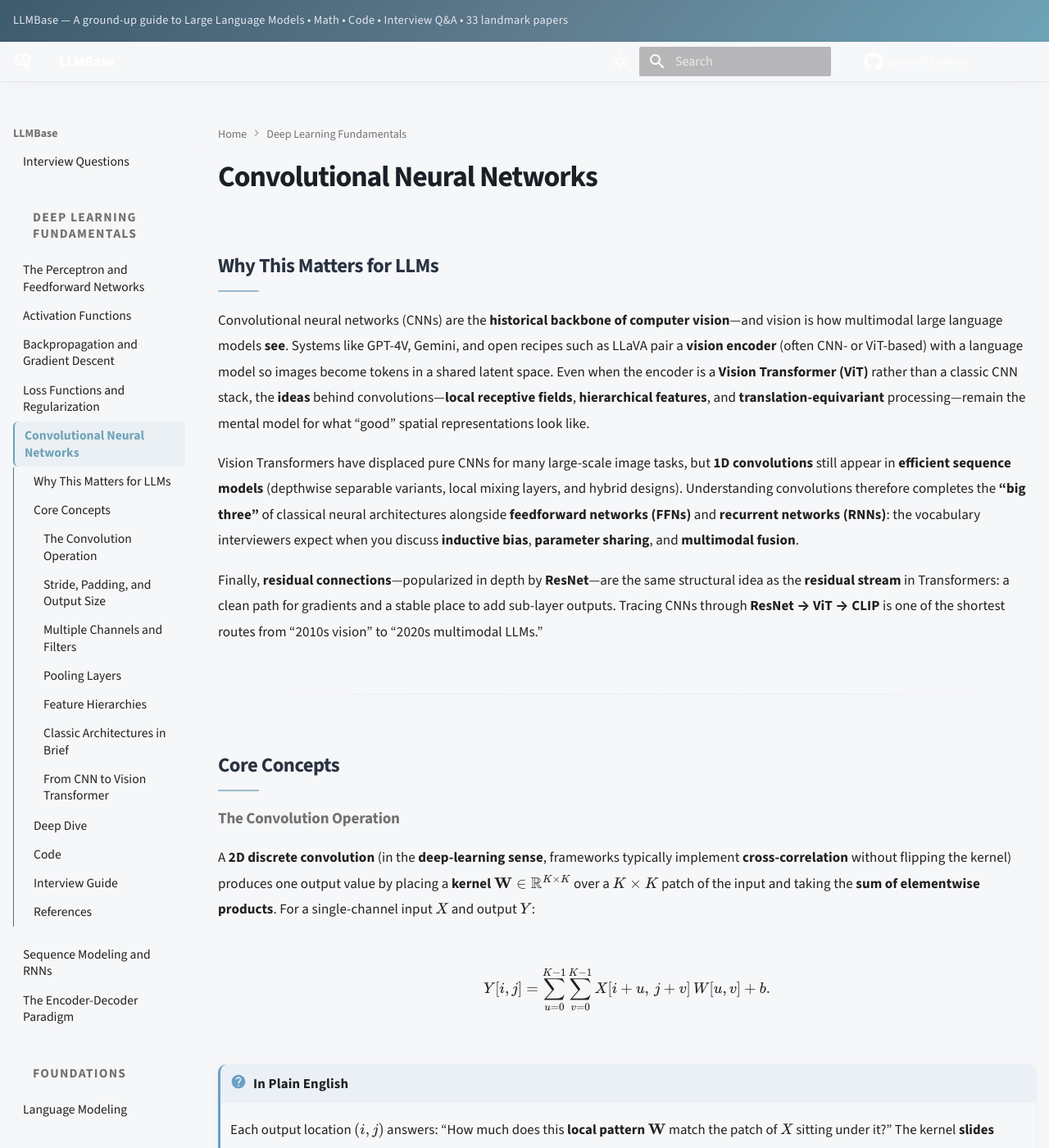
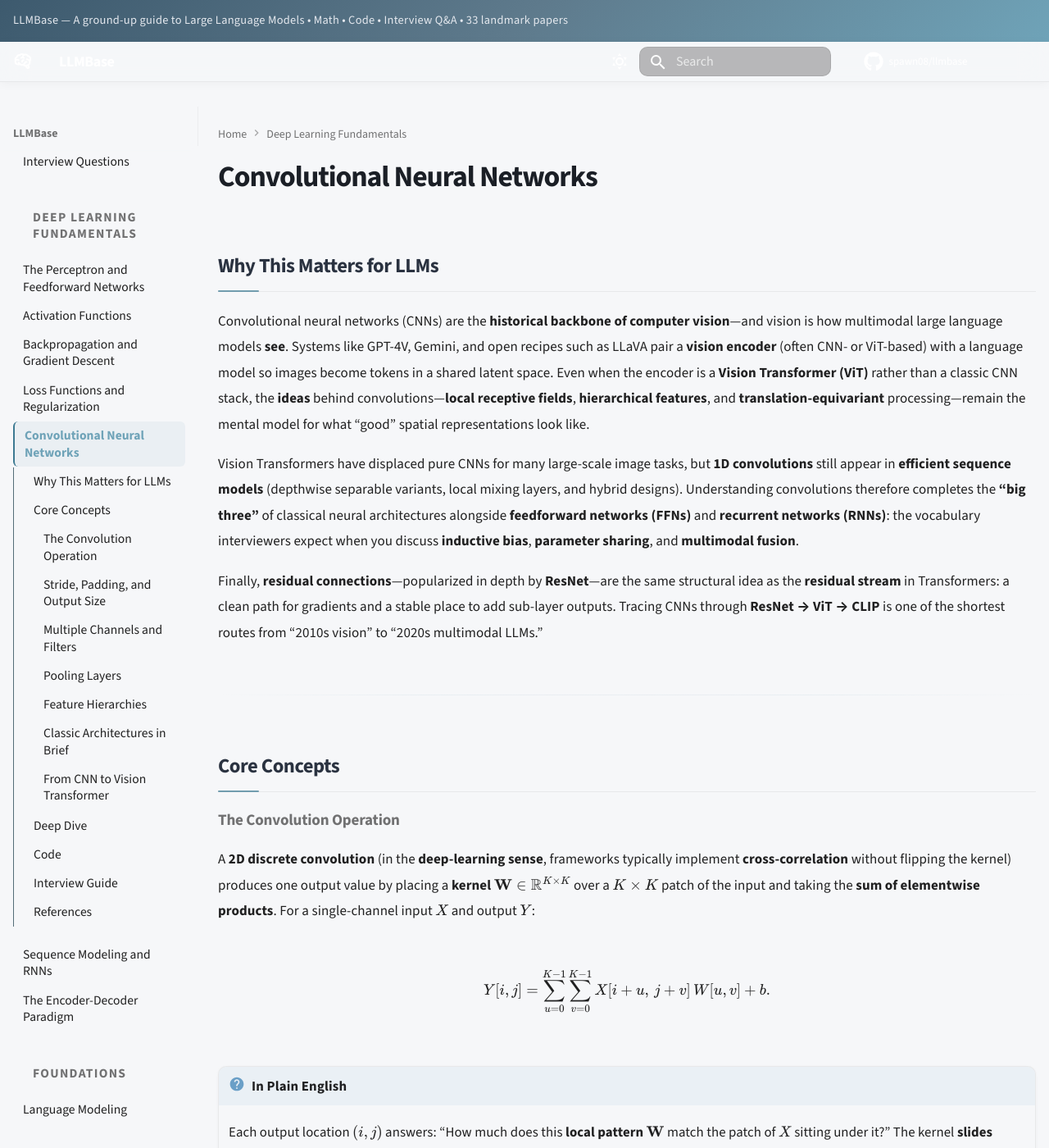
Before and after one commit to spawn08/llmbase, an MkDocs documentation site: the page built from docs/00_prerequisites/05_convolutional_neural_networks.md, in a window 1280 px wide and 1400 px high. Shown: the whole window at 82% size. Built offline with MkDocs 1.6.1 and Material for MkDocs 9.7.7, drawn with Linux system fonts in a browser that asks for light colours; comment, search, counter and statistics services are not loaded.

Commit message:
Add light mode styles for tables, code, sidebar, and admonitions
Ensure proper contrast and visibility when toggling to light mode.
Adds borders, shadows, and accent colors scoped to the default
color scheme for all major UI components.

Made-with: Cursor

```diff
--- a/docs/assets/css/extra.css
+++ b/docs/assets/css/extra.css
@@ -476,6 +476,75 @@
   background: linear-gradient(90deg, #5E7A8C, #6FA3B8) !important;
 }
 
+/* ── Light mode — Tables ─────────────────────────────────────── */
+[data-md-color-scheme="default"] .md-typeset table:not([class]) {
+  border: 1px solid rgba(0, 0, 0, 0.08);
+  box-shadow: 0 1px 4px rgba(0, 0, 0, 0.03);
+}
+
+[data-md-color-scheme="default"] .md-typeset table:not([class]) th {
+  background: rgba(61, 122, 146, 0.05);
+  color: #2A6F88;
+  border-bottom: 1px solid rgba(0, 0, 0, 0.08);
+}
+
+[data-md-color-scheme="default"] .md-typeset table:not([class]) td {
+  border-bottom: 1px solid rgba(0, 0, 0, 0.04);
+}
+
+[data-md-color-scheme="default"] .md-typeset table:not([class]) tbody tr:hover td {
+  background: rgba(61, 122, 146, 0.03);
+}
+
+/* ── Light mode — Code ───────────────────────────────────────── */
+[data-md-color-scheme="default"] .md-typeset pre {
+  border: 1px solid rgba(0, 0, 0, 0.06);
+  box-shadow: 0 1px 4px rgba(0, 0, 0, 0.03);
+}
+
+[data-md-color-scheme="default"] .md-typeset :not(pre) > code {
+  background: rgba(61, 122, 146, 0.06);
+  color: #2A6F88;
+  border: 1px solid rgba(61, 122, 146, 0.1);
+}
+
+/* ── Light mode — Sidebar ────────────────────────────────────── */
+[data-md-color-scheme="default"] .md-sidebar {
+  border-right: 1px solid rgba(0, 0, 0, 0.04);
+}
+
+[data-md-color-scheme="default"] .md-nav__link--active {
+  background: rgba(61, 122, 146, 0.06);
+  border-left: 2px solid var(--md-accent-fg-color);
+}
+
+/* ── Light mode — Admonitions ────────────────────────────────── */
+[data-md-color-scheme="default"] .md-typeset .admonition,
+[data-md-color-scheme="default"] .md-typeset details {
+  border: 1px solid rgba(0, 0, 0, 0.06);
+  box-shadow: 0 1px 4px rgba(0, 0, 0, 0.03);
+}
+
+/* ── Light mode — Search ─────────────────────────────────────── */
+[data-md-color-scheme="default"] .md-search__form {
+  border: 1px solid rgba(0, 0, 0, 0.08);
+  border-radius: var(--llm-radius);
+}
+
+/* ── Light mode — Footer ─────────────────────────────────────── */
+[data-md-color-scheme="default"] .md-footer {
+  border-top: 1px solid rgba(0, 0, 0, 0.06);
+}
+
+/* ── Light mode — h2 underline ───────────────────────────────── */
+[data-md-color-scheme="default"] .md-typeset h2 {
+  border-bottom: 1px solid rgba(0, 0, 0, 0.06);
+}
+
+[data-md-color-scheme="default"] .md-typeset h2::after {
+  background: var(--md-accent-fg-color);
+}
+
 /* ── Responsive ───────────────────────────────────────────────── */
 @media (max-width: 768px) {
   .md-typeset h1 {
```
